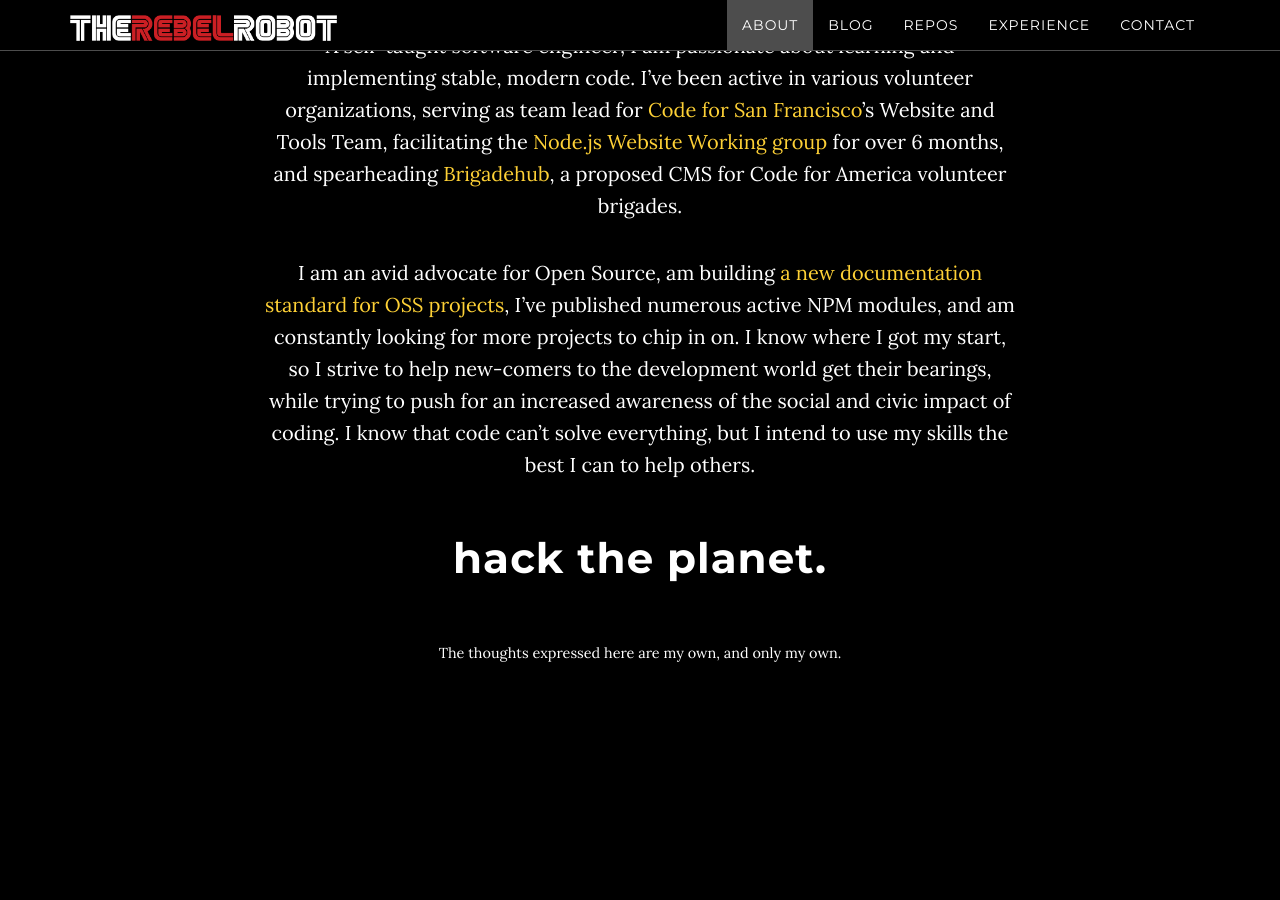
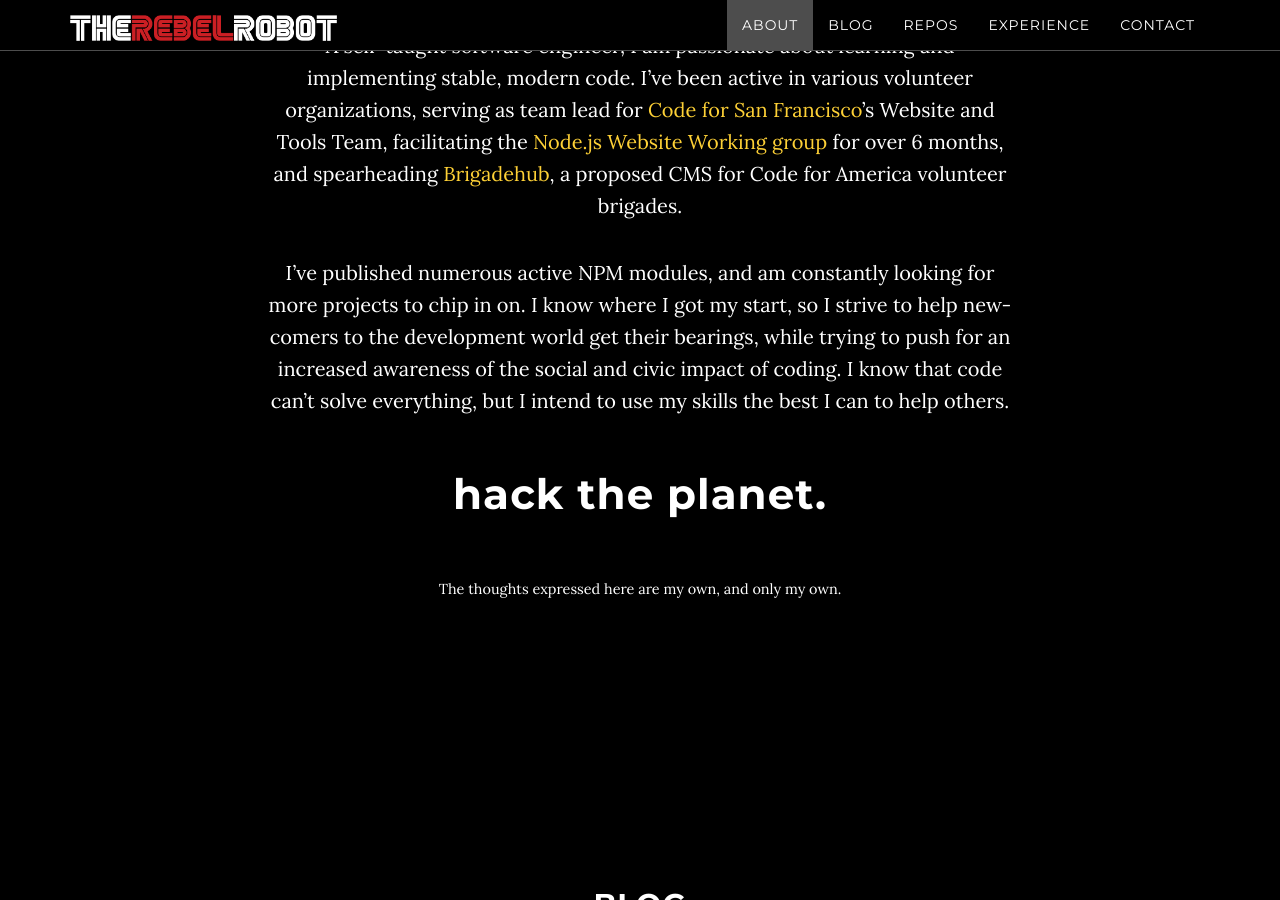
Before and after one commit to therebelrobot/old-website, a Jekyll site: the page built from index.html, in a window 1280 px wide and 900 px high, scrolled down 1188 px. Built offline with Jekyll 4.4.1, drawn with Linux system fonts in a browser that asks for light colours; nearby versions of some CDN libraries; comment, search, counter and statistics services are not loaded.

Commit message:
Links to pornographic website
http://trustoss.org now links to a pornographic website. Thought I would let you know 😀.

```diff
--- a/about.html
+++ b/about.html
@@ -10,7 +10,6 @@ I've been active in various volunteer organizations, serving as team lead for [C
 Website and Tools Team, facilitating the [Node.js Website Working group](https://nodejs.org) for over 6 months, and spearheading
 [Brigadehub](http://codeforsanfrancisco.org/infrastructure), a proposed CMS for Code for America volunteer brigades.
 
-I am an avid advocate for Open Source, am building [a new documentation standard for OSS projects](http://trustoss.org),
 I've published numerous active NPM modules, and am constantly looking for more projects to chip in on.
 I know where I got my start, so I strive to help new-comers to the development world get their bearings,
 while trying to push for an increased awareness of the social and civic impact of coding. I know that
```
